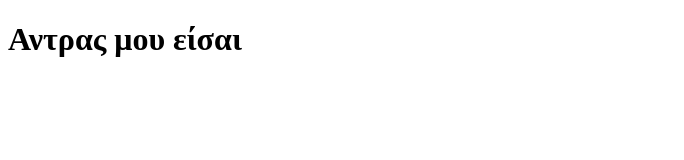
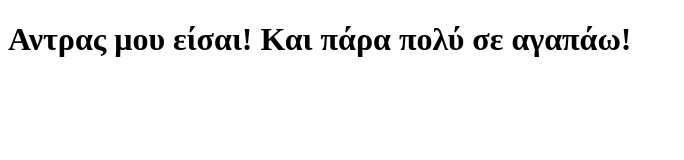
Before and after one commit to AlexiaPapasp/coursera-test, a plain HTML site: page site/index.html in a window 1280 px wide. Shown: the whole page, without its empty margins (0-684 px from the left). Drawn offline with Linux system fonts and the light colour scheme.

Commit message:
Small addition to our page content.

```diff
--- a/site/index.html
+++ b/site/index.html
@@ -4,6 +4,6 @@
 	<title>Hello Coursera!</title>
 </head>
 <body>
-<h1>Αντρας μου είσαι</h1>
+<h1>Αντρας μου είσαι! Και πάρα πολύ σε αγαπάω!</h1>
 </body>
 </html>
```
